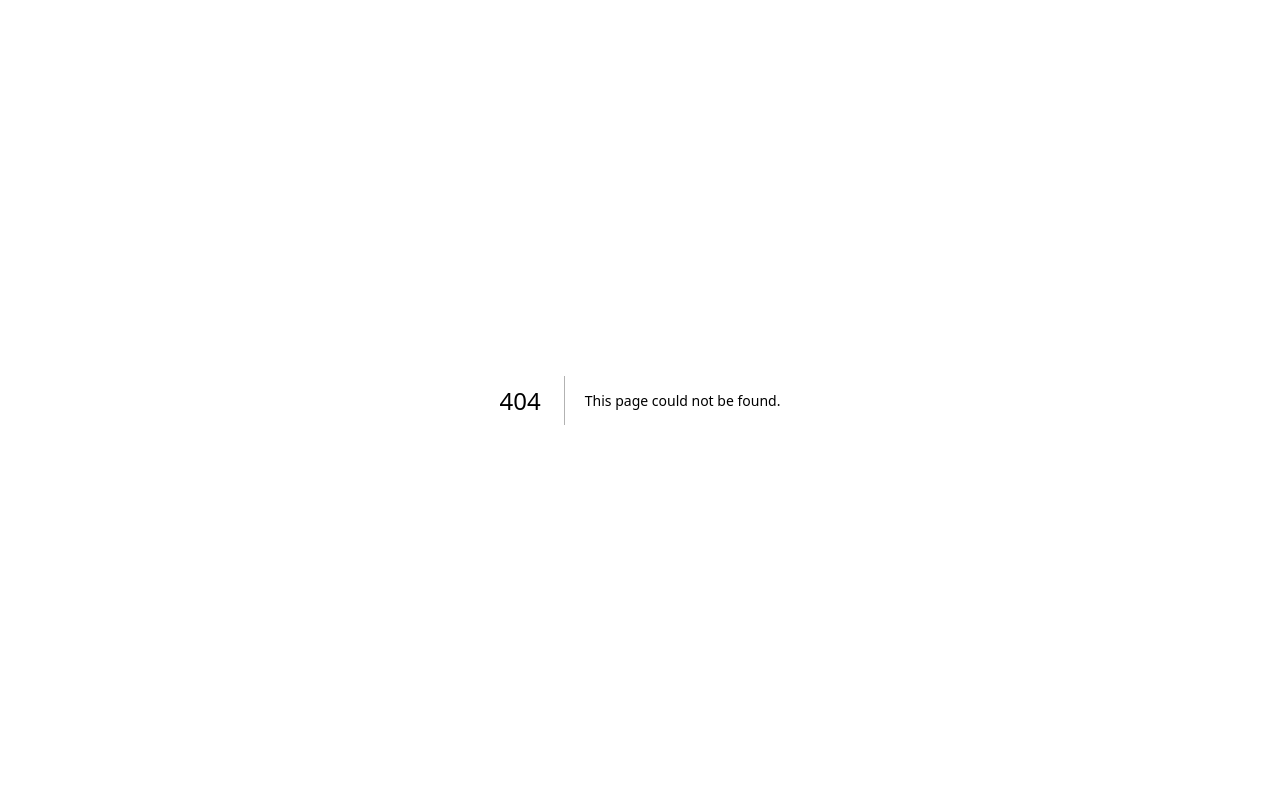
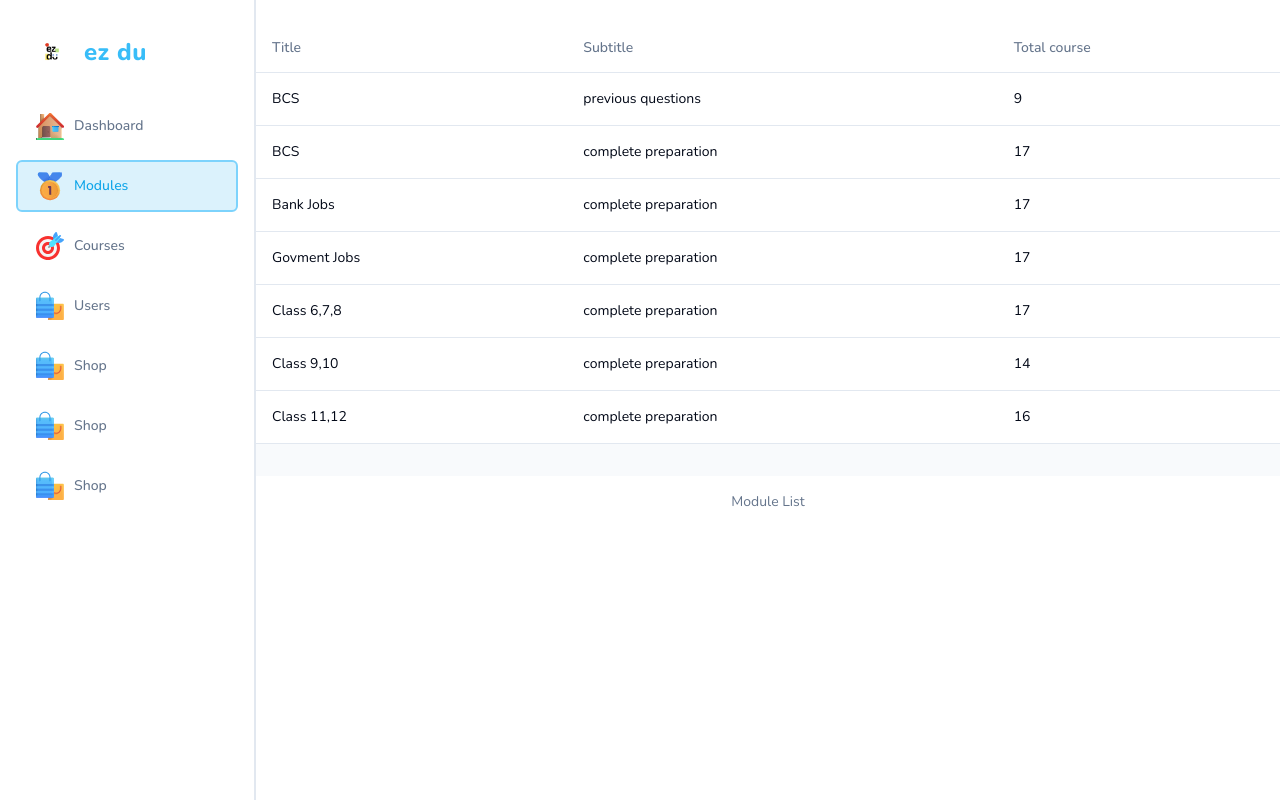
Before and after one commit to hr-shuvo/ezdu-client, a Next.js app: page /dashboard/modules in a window 1280 px wide. Before the commit this address had no page. Built offline with nearby package versions, Linux system fonts and the light colour scheme.

Commit message:
add table

```diff
--- /dev/null
+++ b/app/(admin)/dashboard/modules/page.tsx
@@ -0,0 +1,121 @@
+import {
+    Table,
+    TableBody,
+    TableCaption,
+    TableCell,
+    TableFooter,
+    TableHead,
+    TableHeader,
+    TableRow
+} from "@/components/ui/table";
+
+const DashbordModulesPage = () => {
+    const modules: any[] = [
+        {
+            title: 'BCS',
+            subTitle: 'previous questions',
+            // description: 'A collection of past BCS exam questions',
+            totalCourse: 9,
+            duration: 0,
+            isPopular: true,
+
+
+        },
+        {
+            title: 'BCS',
+            subTitle: 'complete preparation',
+            // description: 'Complete preparation course for BCS exams.',
+            totalCourse: 17,
+            duration: 0,
+            isPopular: true,
+        },
+        {
+            title: 'Bank Jobs',
+            subTitle: 'complete preparation',
+            // description: 'Complete preparation course for BCS exams.',
+            totalCourse: 17,
+            duration: 0,
+            isPopular: true,
+        },
+        {
+            title: 'Govment Jobs',
+            subTitle: 'complete preparation',
+            // description: 'Complete preparation course for BCS exams.',
+            totalCourse: 17,
+            duration: 0,
+            isPopular: true,
+        },
+        {
+            title: 'Class 6,7,8',
+            subTitle: 'complete preparation',
+            // description: 'Complete preparation course for BCS exams.',
+            totalCourse: 17,
+            duration: 0,
+            isPopular: true,
+        },
+        {
+            title: 'Class 9,10',
+            subTitle: 'complete preparation',
+            // description: 'Complete preparation course for BCS exams.',
+            totalCourse: 14,
+            duration: 0,
+            isPopular: true,
+        },
+        {
+            title: 'Class 11,12',
+            subTitle: 'complete preparation',
+            // description: 'Complete preparation course for BCS exams.',
+            totalCourse: 16,
+            duration: 0,
+            isPopular: true,
+        },
+    ];
+
+    return (
+        <>
+
+            <div>
+                <Table>
+                    <TableCaption>Module List</TableCaption>
+                    <TableHeader>
+                        <TableRow>
+                            <TableHead>Title</TableHead>
+                            <TableHead>Subtitle</TableHead>
+                            <TableHead>Total course</TableHead>
+                        </TableRow>
+                    </TableHeader>
+
+
+                    <TableBody>
+                        {
+                            modules.map((module) => (
+                                <TableRow key={module.id}>
+                                    <TableCell>{module.title}</TableCell>
+                                    <TableCell>{module.subTitle}</TableCell>
+                                    <TableCell>{module.totalCourse}</TableCell>
+
+                                </TableRow>
+
+                            ))
+                        }
+                    </TableBody>
+
+                    <TableFooter>
+                        <TableRow>
+                            <TableCell></TableCell>
+                            <TableCell></TableCell>
+                            <TableCell></TableCell>
+
+                        </TableRow>
+                    </TableFooter>
+
+                </Table>
+            </div>
+
+
+
+        </>
+    )
+};
+
+export default DashbordModulesPage;
--- /dev/null
+++ b/app/(admin)/dashboard/page.tsx
@@ -0,0 +1,7 @@
+const DashboardPage = () =>{
+    return(
+        <div>Dashboard</div>
+    )
+};
+
+export default DashboardPage;
--- /dev/null
+++ b/app/(admin)/layout.tsx
@@ -0,0 +1,21 @@
+import { Sidebar } from "@/components/layout/admin/sidebar";
+
+type Props = {
+    children: React.ReactNode
+}
+
+const AdminLayout = ({ children }: Props) => {
+    return (
+        <>
+            <Sidebar className='hidden lg:flex' />
+            <main className='lg:pl-[256px] h-full pt-[50px] lg:pt-0'>
+                <div className='h-full max-w-[1056px] mx-auto pt-6  '>
+                    {children}
+                </div>
+
+            </main>
+        </>
+    )
+}
+
+export default AdminLayout;
--- /dev/null
+++ b/app/(main)/modules/page.tsx
@@ -0,0 +1,7 @@
+const ModulesPage = () =>{
+    return(
+        <div>user modules</div>
+    )
+};
+
+export default ModulesPage;
--- /dev/null
+++ b/components/layout/admin/sidebar.tsx
@@ -0,0 +1,41 @@
+import { cn } from "@/lib/utils";
+import Link from "next/link";
+import Image from "next/image";
+import { SidebarItem } from "../sidebar-item";
+
+
+type Props = {
+    className: React.ReactNode
+};
+
+export const Sidebar = ({ className }: Props) => {
+    return (
+        <div className={cn('flex h-full lg:w-[256px] w-[256px] ' +
+            'lg:fixed left-0 top-0 px-4 border-r-2 flex-col', className)}>
+
+            <Link href='/learn'>
+                <div className='pt-8 pl-4 pb-7 flex items-center gap-x-3'>
+                    <Image src='/logo/logo.png' height={40} width={40} alt='logo' />
+                    <h1 className='text-2xl font-extrabold text-sky-400 tracking-wide'>
+                        ez du
+                    </h1>
+
+                </div>
+            </Link>
+
+
+            <div className='flex flex-col gap-y-2 flex-1'>
+                <SidebarItem label='Dashboard' href='/dashboard' iconSrc='/common/learn.svg' />
+                <SidebarItem label='Modules' href='/dashboard/modules' iconSrc='/common/leaderboard.svg' />
+                <SidebarItem label='Courses' href='/quests' iconSrc='/common/quests.svg' />
+                <SidebarItem label='Users' href='/shop' iconSrc='/common/shop.svg' />
+                <SidebarItem label='Shop' href='/shop' iconSrc='/common/shop.svg' />
+                <SidebarItem label='Shop' href='/shop' iconSrc='/common/shop.svg' />
+                <SidebarItem label='Shop' href='/shop' iconSrc='/common/shop.svg' />
+
+            </div>
+
+
+        </div>
+    )
+}
--- a/components/layout/sidebar.tsx
+++ b/components/layout/sidebar.tsx
@@ -26,6 +26,7 @@ export const Sidebar = ({className}: Props) =>{
 
 
             <div className='flex flex-col gap-y-2 flex-1'>
+                <SidebarItem label='Dashboard' href='/dashboard' iconSrc='/common/learn.svg'/>
                 <SidebarItem label='Learn' href='/learn' iconSrc='/common/learn.svg'/>
                 <SidebarItem label='Leaderboard' href='/leaderboard' iconSrc='/common/leaderboard.svg'/>
                 <SidebarItem label='Quests' href='/quests' iconSrc='/common/quests.svg'/>
--- a/components/sections/footer/default.tsx
+++ b/components/sections/footer/default.tsx
@@ -18,19 +18,18 @@ export default function FooterSection() {
             <FooterColumn className="col-span-2 sm:col-span-3 md:col-span-1">
               <div>
                 <Image
-                src={'/common/1.png'}
-                alt="logo"
-                height={42}
-                width={80}
-                className="mr-4 rounded-md"
+                  src={'/common/1.png'}
+                  alt="logo"
+                  height={42}
+                  width={80}
+                  className="mr-4 rounded-md"
                 />
-                {/* <h2 className="text-xl font-bold">ez du</h2> */}
               </div>
 
               <div className="flex items-center gap-2 ml-3">
-                <FaDiscord />
-                <FaTwitter />
-                <FaFacebookF />
+                <Link href='https://discord.gg/kRZa3WmwSM' target="_blank"> <FaDiscord /></Link>
+                <Link href='#'><FaTwitter /></Link>
+                <Link href='#'><FaFacebookF /></Link>
               </div>
             </FooterColumn>
 
@@ -49,7 +48,7 @@ export default function FooterSection() {
 
             <FooterColumn>
               <h2 className="text-md pt-1 font-semibold">Contact</h2>
-              <Link href="#" className="text-sm text-muted-foreground">Discord</Link>
+              <Link href='https://discord.gg/kRZa3WmwSM' target="_blank" className="text-sm text-muted-foreground ">Discord</Link>
               <Link href="#" className="text-sm text-muted-foreground">Twitter</Link>
               <Link href="#" className="text-sm text-muted-foreground">Facebook</Link>
             </FooterColumn>
--- /dev/null
+++ b/components/ui/table.tsx
@@ -0,0 +1,117 @@
+import * as React from "react"
+
+import { cn } from "@/lib/utils"
+
+const Table = React.forwardRef<
+  HTMLTableElement,
+  React.HTMLAttributes<HTMLTableElement>
+>(({ className, ...props }, ref) => (
+  <div className="relative w-full overflow-auto">
+    <table
+      ref={ref}
+      className={cn("w-full caption-bottom text-sm", className)}
+      {...props}
+    />
+  </div>
+))
+Table.displayName = "Table"
+
+const TableHeader = React.forwardRef<
+  HTMLTableSectionElement,
+  React.HTMLAttributes<HTMLTableSectionElement>
+>(({ className, ...props }, ref) => (
+  <thead ref={ref} className={cn("[&_tr]:border-b", className)} {...props} />
+))
+TableHeader.displayName = "TableHeader"
+
+const TableBody = React.forwardRef<
+  HTMLTableSectionElement,
+  React.HTMLAttributes<HTMLTableSectionElement>
+>(({ className, ...props }, ref) => (
+  <tbody
+    ref={ref}
+    className={cn("[&_tr:last-child]:border-0", className)}
+    {...props}
+  />
+))
+TableBody.displayName = "TableBody"
+
+const TableFooter = React.forwardRef<
+  HTMLTableSectionElement,
+  React.HTMLAttributes<HTMLTableSectionElement>
+>(({ className, ...props }, ref) => (
+  <tfoot
+    ref={ref}
+    className={cn(
+      "border-t bg-muted/50 font-medium [&>tr]:last:border-b-0",
+      className
+    )}
+    {...props}
+  />
+))
+TableFooter.displayName = "TableFooter"
+
+const TableRow = React.forwardRef<
+  HTMLTableRowElement,
+  React.HTMLAttributes<HTMLTableRowElement>
+>(({ className, ...props }, ref) => (
+  <tr
+    ref={ref}
+    className={cn(
+      "border-b transition-colors hover:bg-muted/50 data-[state=selected]:bg-muted",
+      className
+    )}
+    {...props}
+  />
+))
+TableRow.displayName = "TableRow"
+
+const TableHead = React.forwardRef<
+  HTMLTableCellElement,
+  React.ThHTMLAttributes<HTMLTableCellElement>
+>(({ className, ...props }, ref) => (
+  <th
+    ref={ref}
+    className={cn(
+      "h-12 px-4 text-left align-middle font-medium text-muted-foreground [&:has([role=checkbox])]:pr-0",
+      className
+    )}
+    {...props}
+  />
+))
+TableHead.displayName = "TableHead"
+
+const TableCell = React.forwardRef<
+  HTMLTableCellElement,
+  React.TdHTMLAttributes<HTMLTableCellElement>
+>(({ className, ...props }, ref) => (
+  <td
+    ref={ref}
+    className={cn("p-4 align-middle [&:has([role=checkbox])]:pr-0", className)}
+    {...props}
+  />
+))
+TableCell.displayName = "TableCell"
+
+const TableCaption = React.forwardRef<
+  HTMLTableCaptionElement,
+  React.HTMLAttributes<HTMLTableCaptionElement>
+>(({ className, ...props }, ref) => (
+  <caption
+    ref={ref}
+    className={cn("mt-4 text-sm text-muted-foreground", className)}
+    {...props}
+  />
+))
+TableCaption.displayName = "TableCaption"
+
+export {
+  Table,
+  TableHeader,
+  TableBody,
+  TableFooter,
+  TableHead,
+  TableRow,
+  TableCell,
+  TableCaption,
+}
```
Also changed, not shown: app/_services/modules-services.ts (added).
